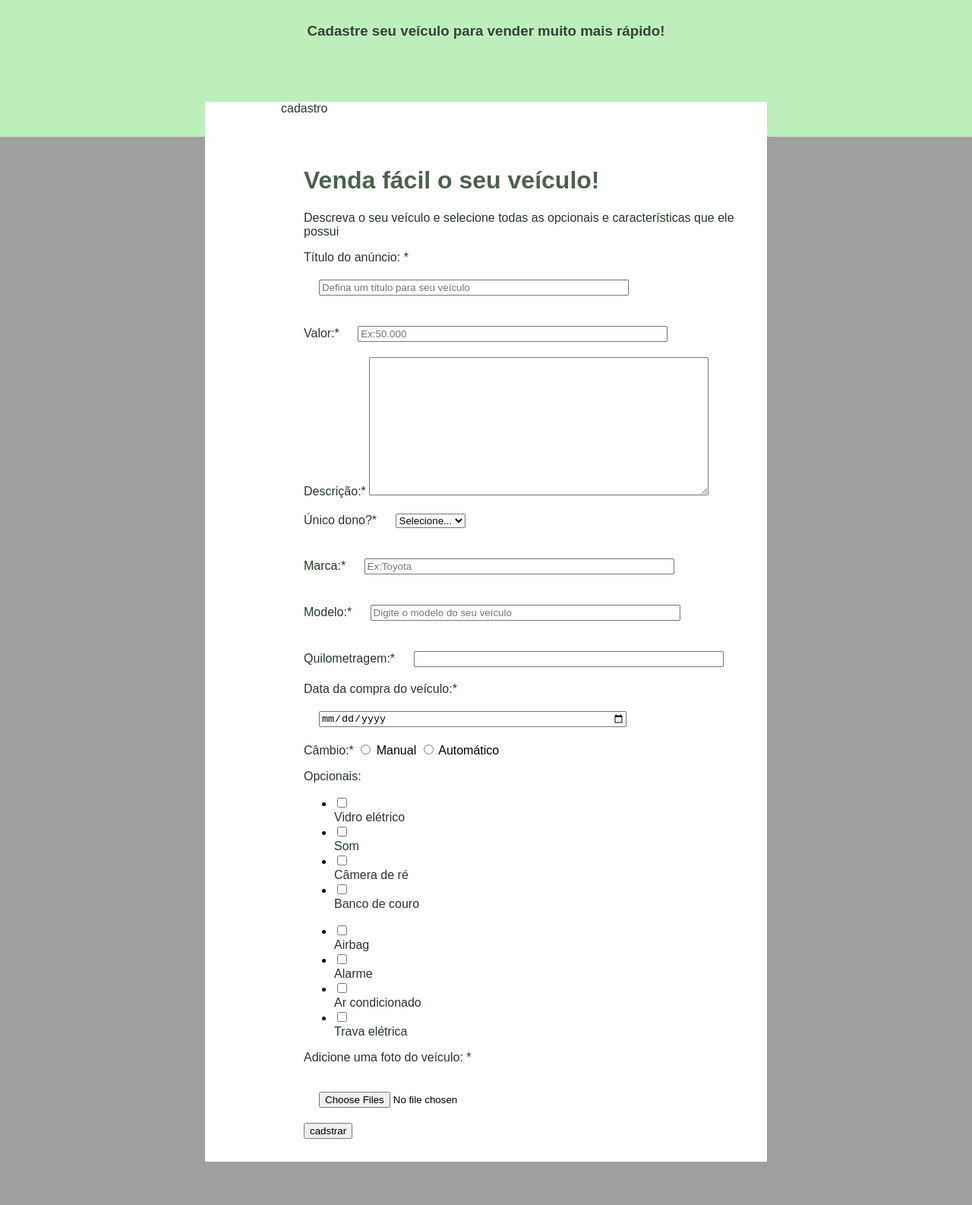
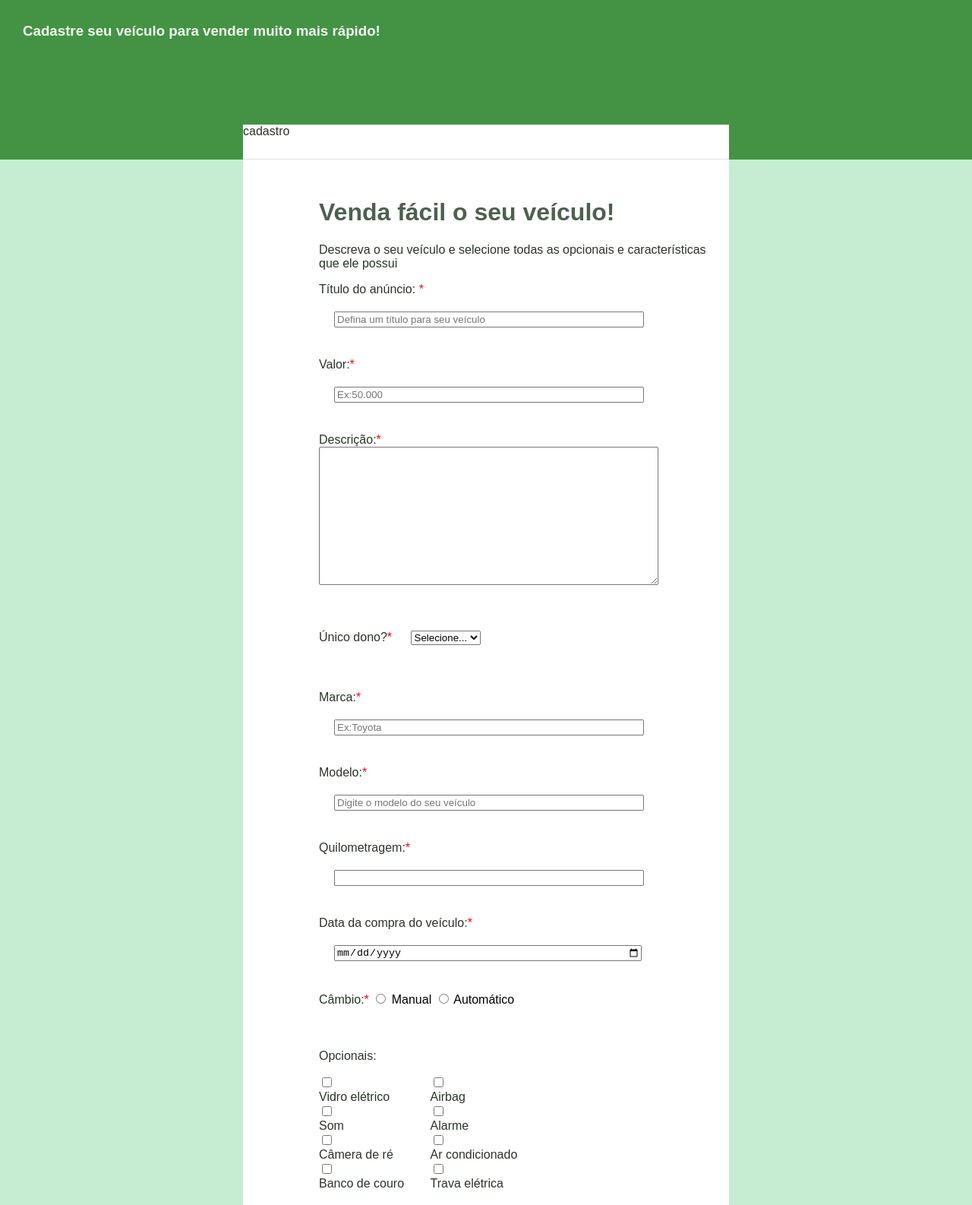
Before and after one commit to carolvfq/cadastro-de-veiculos, a plain HTML site: page index.html in a window 1280 px wide. Shown: the top 1586 px of the page at 76% size. Drawn offline with Linux system fonts and the light colour scheme.

Commit message:
fazendo algumas modificações no css

```diff
--- a/styles.css
+++ b/styles.css
@@ -2,7 +2,7 @@ body{
     margin: 0;
     padding: 0;
     font-family: Arial, Helvetica, sans-serif;
-    background-color: rgb(160, 159, 159);
+    background-color: rgb(198, 236, 210);
 }
 
 p, label {
@@ -24,22 +24,30 @@ textarea{
     padding: 15px;
 
 }
+.box-input{
+    margin-bottom: 40px;
+}
+.form-head{
+    border-bottom: 1px solid #DFDFDF;
+    height: 45px;
+}
 
 .form-body{
     padding: 30px;
+    padding-left: 100px;
 }
 
 .div-titulo{
 
-    height: 120px;
-    background-color: rgb(189, 239, 189);
+    height: 150px;
+    background-color: rgb(68, 147, 68);
     padding: 30px;
 }
 
 
 .div-titulo h3{
-    text-align: center;
-    color: rgb(52, 69, 52);
+
+    color: rgb(246, 247, 246);
     margin-top: 0;
 }
 
@@ -50,6 +58,30 @@ textarea{
     position: relative;
     top: -62px;
     width: 50%;
-    padding-left: 100px;
 
 }
+
+.required-field{
+    color: red;
+}
+
+.option-box{
+     margin-right: 30px;
+     display: inline-block;
+     margin-right: 30px;
+}
+
+.option-list{
+    padding-left: 0;
+
+}
+
+.option-list li {
+    list-style: none ;
+}
+
+.block{
+    display: block;
+}
+
+.
```
